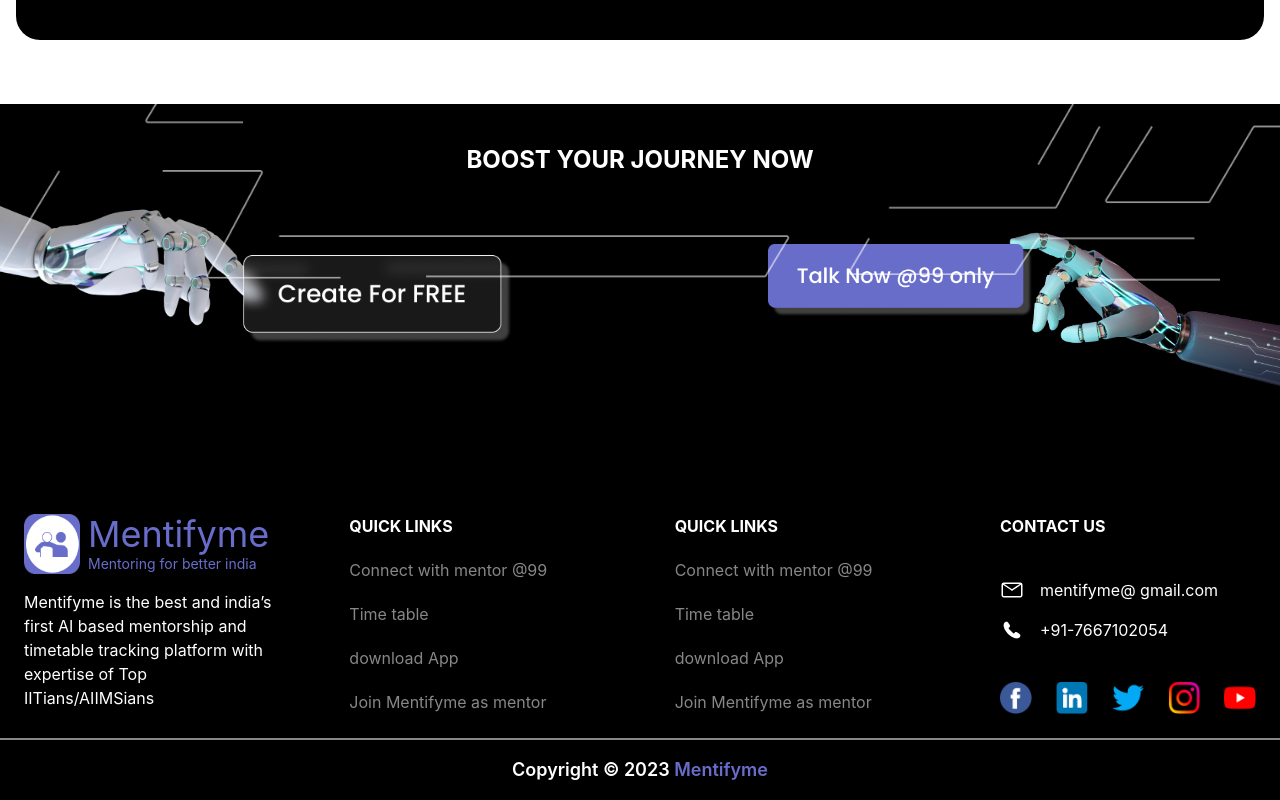
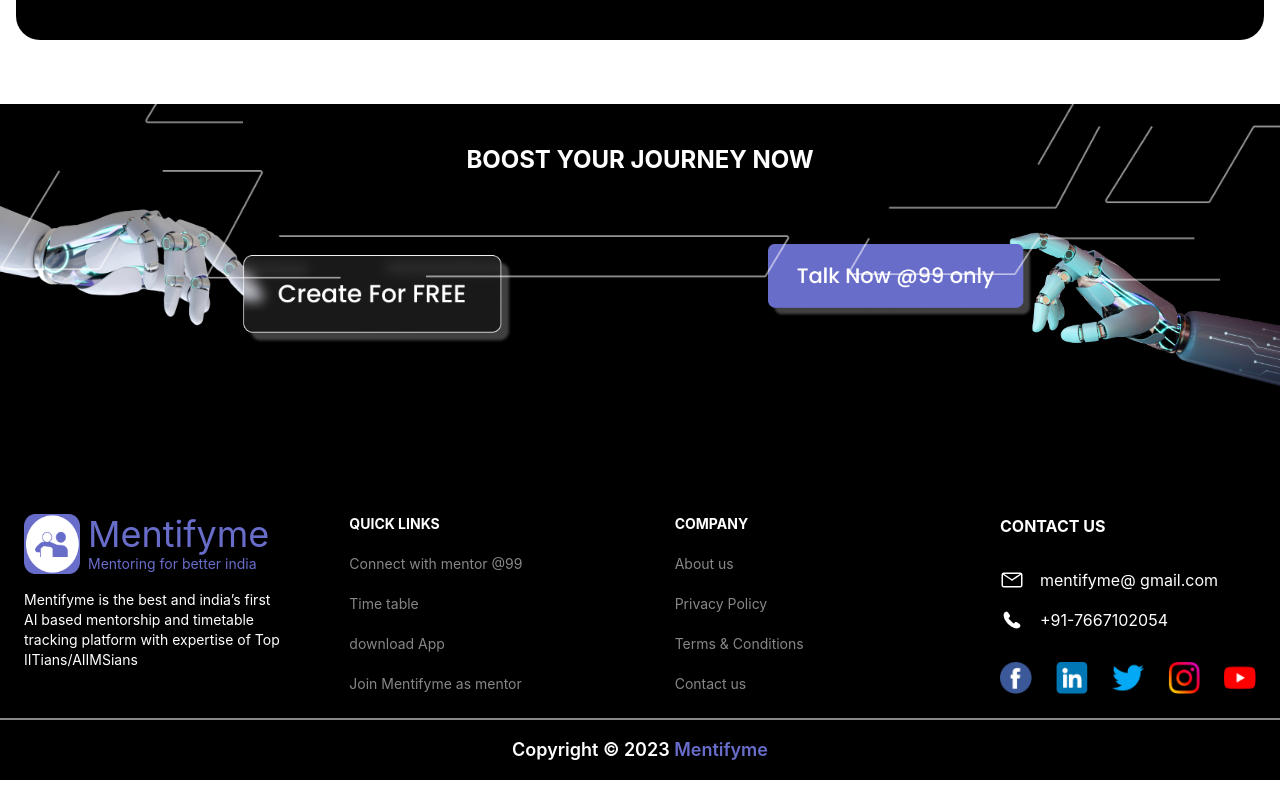
Before and after one commit to shubhashit/Mentifyme, a React (Create React App) app in the folder frontend/: page /Premium in a window 1280 px wide. Shown: the part 2438-3238 px from the top of the page. Built offline with nearby package versions, Linux system fonts and the light colour scheme.

Commit message:
hamburger fuctional and minor changes

```diff
--- a/frontend/src/components/Benifits.js
+++ b/frontend/src/components/Benifits.js
@@ -9,7 +9,7 @@
     return (
         <div className='bg-[#222222] text-white flex flex-col justify-center items-center' >
             <div className=' text-2xl md:text-4xl font-semibold text-white text-center mt-6'>Unlock exclusive benefits from <span className='text-[#696DCA] '> Mentifyme</span></div>
-            <div className='text-base mb-5 md:mb-0 md:text-lg font-semibold text-white'>Learn from the Guidance of mentor from top IITs/AIIMS</div>
+            <div className='text-base mb-5 md:mb-0 md:text-lg font-semibold text-white ml-4 '>Learn from the Guidance of mentor from top IITs/AIIMS</div>
             <div className='flex flex-row items-center w-full justify-between'>
                 <div><img src={one} className='hidden md:block m-3 w-24 ml-6' alt="" /></div>
                 <div className='ml-5 md:ml-0'>
@@ -29,7 +29,7 @@
                 <div className='ml-5 md:ml-0'>
                     <div className='flex flex-row items-center'>
                         <div><img src={two} className='block md:hidden ml-6 m-3 w-12 mr-6' alt="" /></div>
-                        <div className='text-2xl font-semibold text-white mb-2'><span className='text-[#696DCA]'>Personalised</span> Study Plan</div>
+                        <div className='text-2xl font-semibold text-white mb-2'><span className='text-[#696DCA]'>Strategies Your Preparation with </span>Experts</div>
                     </div>
                     <div className='flex flex-row items-center mb-2'><img src={handArrow} className='mr-3' alt="" /> 30 min video call with mentor from top IITs/AIIMS</div>
                     <div className='flex flex-row items-center mb-2'><img src={handArrow} className='mr-3' alt="" />Detailed analysis of your level of preparation.</div>
--- a/frontend/src/components/BookcallMentors.js
+++ b/frontend/src/components/BookcallMentors.js
@@ -4,7 +4,7 @@
 export default function BookcallMentors() {
   return (
     <div className='mt-4 md:mt-0 overflow-x-hidden' >
-          <div className='text-[#696DCA] text-xs font-normal text-center'>DON'T LOOSE YOUR CANCE TO EXCLE</div>
+      <div className='text-[#696DCA] text-xs font-normal text-center'>DON'T LOOSE YOUR CHANCE TO EXCEL</div>
       <div className='font-medium text-lg text-center md:text-5xl
       '>Mentors Live Now</div>
       <div className='flex flex-row overflow-x-hidden p-2 w-fit'>
--- a/frontend/src/components/Footer.js
+++ b/frontend/src/components/Footer.js
@@ -37,21 +37,21 @@
                             <div className='text-sm text-[#696DCA]'>Mentoring for better india</div>
                         </div>
                     </div>
-                    <div className='flex flex-wrap mt-4'>Mentifyme is the best and india’s first AI based mentorship and timetable tracking platform with expertise of Top IITians/AIIMSians</div>
+                    <div className='flex flex-wrap mt-4 text-sm'>Mentifyme is the best and india’s first AI based mentorship and timetable tracking platform with expertise of Top IITians/AIIMSians</div>
                 </div>
-                <div className='w-1/5 m-6'>
+                <div className='w-1/5 m-6 text-sm'>
                     <div className='font-bold'>QUICK LINKS</div>
                     <div className='text-[#878787] mt-5'>Connect with mentor @99</div>
                     <div className='text-[#878787] mt-5'>Time table</div>
                     <div className='text-[#878787] mt-5'>download App</div>
                     <div className='text-[#878787] mt-5'>Join Mentifyme as mentor</div>
                 </div>
-                <div className='w-1/5 m-6'>
-                    <div className='font-bold'>QUICK LINKS</div>
-                    <div className='text-[#878787] mt-5'>Connect with mentor @99</div>
-                    <div className='text-[#878787] mt-5'>Time table</div>
-                    <div className='text-[#878787] mt-5'>download App</div>
-                    <div className='text-[#878787] mt-5'>Join Mentifyme as mentor</div>
+                <div className='w-1/5 m-6 text-sm'>
+                    <div className='font-bold'>COMPANY</div>
+                    <div className='text-[#878787] mt-5'>About us</div>
+                    <div className='text-[#878787] mt-5'>Privacy Policy</div>
+                    <div className='text-[#878787] mt-5'>Terms & Conditions</div>
+                    <div className='text-[#878787] mt-5'>Contact us</div>
                 </div>
                 <div className='w-1/5 m-6 flex flex-col justify-between'>
                     <div className='font-bold'>CONTACT US</div>
@@ -105,7 +105,7 @@
 
                     <div ml-4>
                         <div className='text-[#98A2B3] mb-3'>COMPANY</div>
-                        <div className='mt-6'>About ut</div>
+                        <div className='mt-6'>About us</div>
                         <div className='mt-6'>Privacy Policy</div>
                         <div className='mt-6'>Terms & Condition</div>
                     </div>
--- a/frontend/src/components/Navbar.js
+++ b/frontend/src/components/Navbar.js
@@ -1,13 +1,22 @@
-import React from 'react'
+import React, { useState } from 'react'
 import logo from '../assets/MentifymeLogo.png'
 import { useNavigate } from 'react-router-dom'
 import hamburger from '../assets/hamburger.png'
+import navbarcross from '../assets/navbarcross.png'
 
 export default function Navbar() {
+    const [DropDown , setDropDown] = useState(false)
     const navigate = useNavigate();
 
     function dropdownmenu (){
+        if(DropDown){
+            setDropDown(false);
+        }
+        else{
 
+            setDropDown(true);
+        }
+        console.log(DropDown);
     }
     return (
         <div className='flex flex-row justify-between p-3 items-center shadow'>
@@ -28,8 +37,22 @@
                 <button className='bg-[#696DCA] pr-4 pl-4 pt-1 pb-1 text-lg text-white rounded-sm mr-3' onClick={()=>{navigate("/login")}}>Login</button>
             </div>
             <div className='md:hidden' onClick={dropdownmenu}>
-                <img src={hamburger} alt="" />
+                <img src={hamburger} className={`${DropDown ? "hidden" : "block"}`} alt="" />
             </div>
+            {DropDown &&
+                <div className='bg-white w-[70%] h-[100dvh] absolute right-0 top-0 z-20 pt-12'>
+                    <img src={navbarcross} alt="" className='h-6 w-6 absolute top-5 right-5' onClick={dropdownmenu} />
+                    <div className='w-full flex flex-col justify-center '>
+                        <div className='text-lg font-medium m-6 text-center text-[#696DCA]'>Home</div>
+                        <div className='text-lg font-medium m-6 text-center '>Premium</div>
+                        <div className='text-lg font-medium m-6 text-center '>Book call</div>
+                        <div className='text-lg font-medium m-6 text-center '>Contact us</div>
+                    </div>
+                    <div className='flex items-center justify-center mt-4'>
+                        <button className=' bg-[#696DCA] pr-4 pl-4 pt-1 pb-1 text-lg text-white rounded-sm mr-3' onClick={() => { navigate("/login") }}>Login</button>
+                    </div>
+
+                </div>}
         </div>
     )
 }
--- a/frontend/src/components/PremiumHero.js
+++ b/frontend/src/components/PremiumHero.js
@@ -3,6 +3,8 @@
 import wrongsign from '../assets/wrongsign.png'
 import rightsignwhite from '../assets/rightsignwhite.png'
 import wrongsignwhite from '../assets/wrongsignwhite.png'
+import rightclick from '../assets/rightclick.png'
+import leftclick from '../assets/leftclick.png'
 
 export default function PremiumHero() {
     return (
@@ -340,6 +342,13 @@
                     </div>
                 </div>
             </div>
+            <div className='flex flex-row justify-center items-center mb-5 md:hidden'>
+                <img src={leftclick} className='mr-10' alt="" />
+                <div className='w-4 h-4 rounded-full bg-[#696DCA] mr-2'></div>
+                <div className='w-4 h-4 rounded-full bg-[#D9D9D9] mr-2'></div>
+                <div className='w-4 h-4 rounded-full bg-[#D9D9D9] mr-2'></div>
+                <img src={rightclick} className='ml-10' alt="" />
+            </div>
         </div >
     )
 }
```
Also changed, not shown: frontend/src/assets/navbarcross.png (added).
